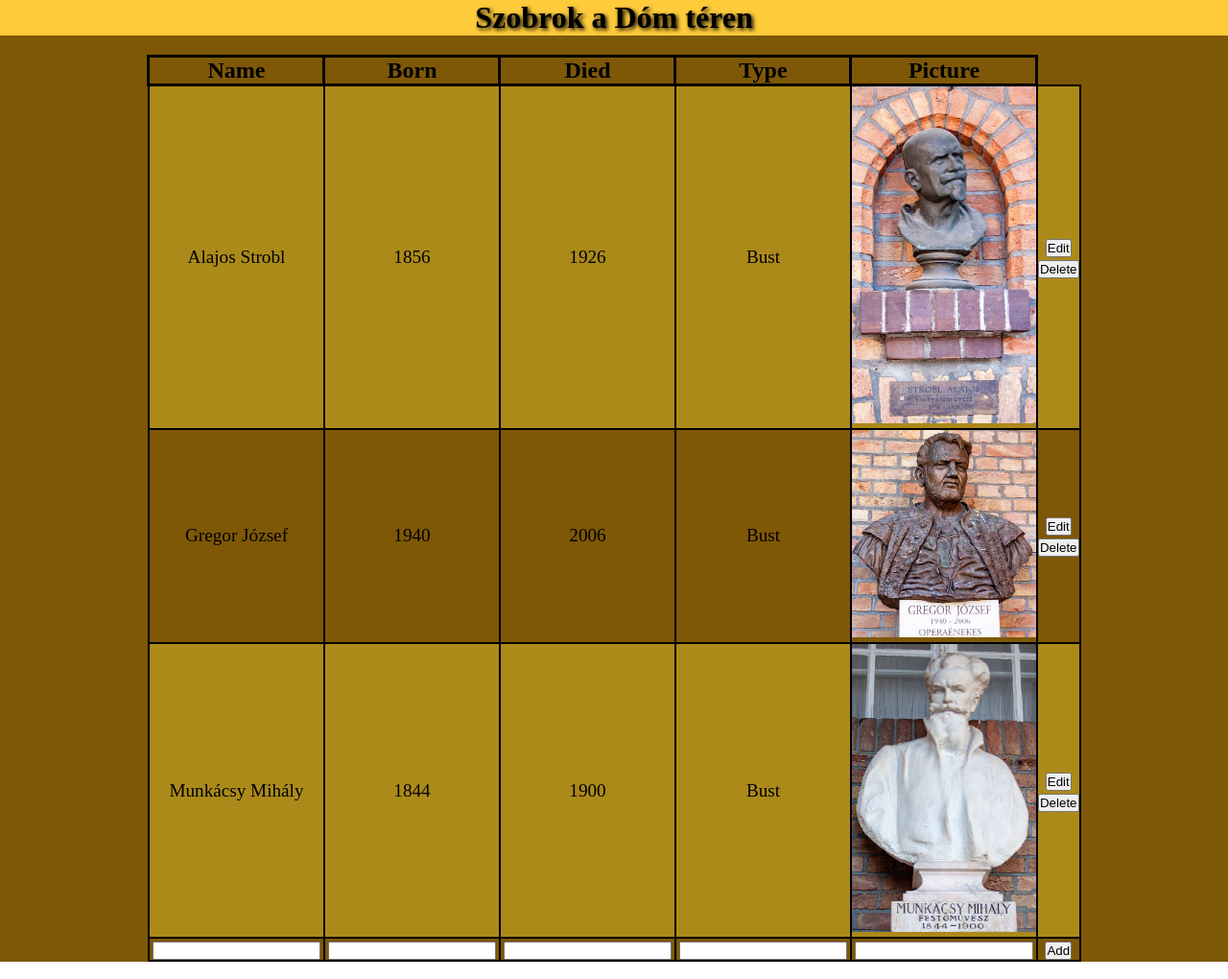
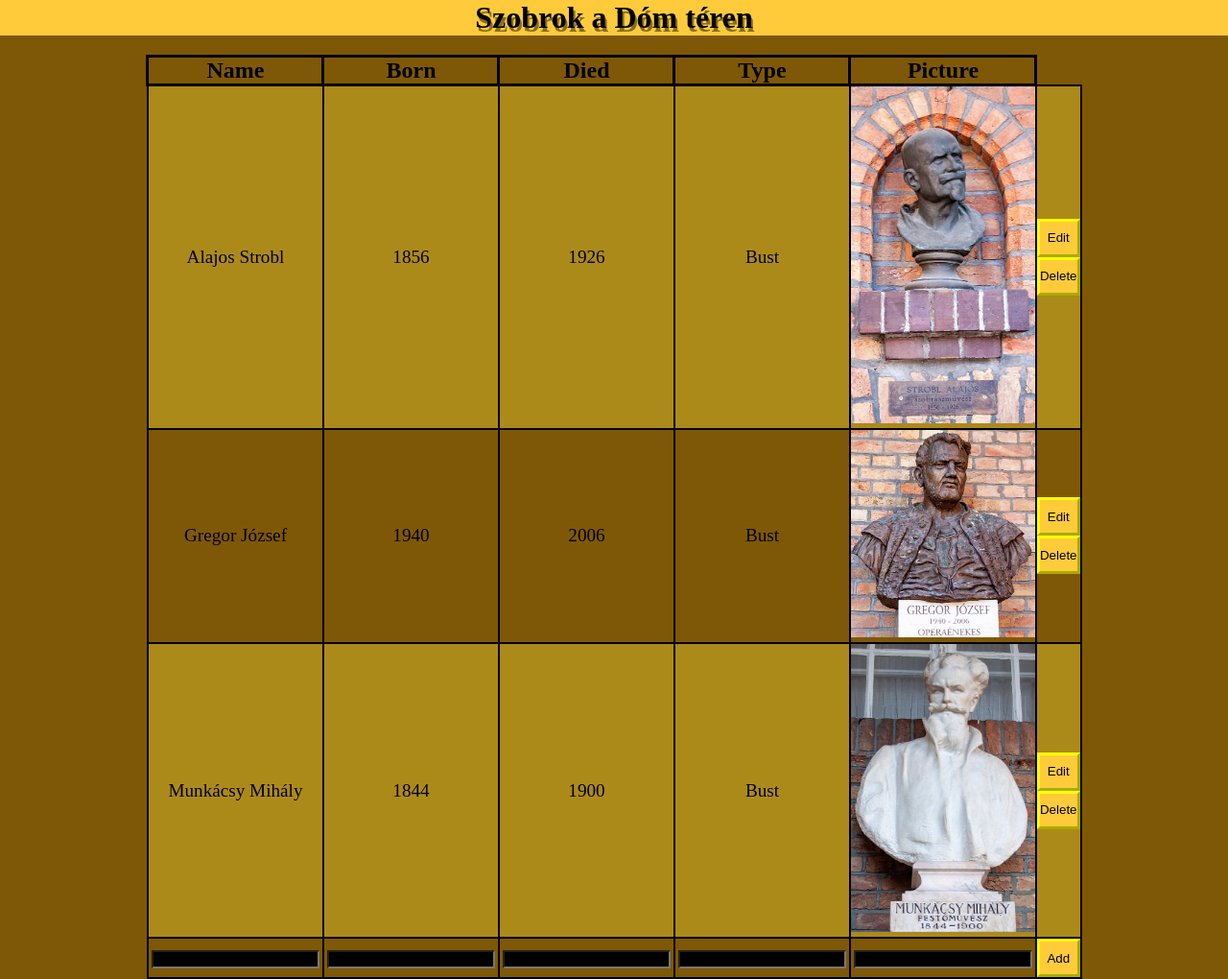
Before and after one commit to Viuviu42/15.feladat, a plain HTML site: page index.html in a window 1280 px wide. Shown: the whole page at 96% size. Drawn offline with Linux system fonts and the light colour scheme.

Commit message:
style improvements

```diff
--- a/style.css
+++ b/style.css
@@ -1,18 +1,22 @@
 *{
     margin: 0;
     padding: 0;
+
+}
+body{
+     background-color: rgb(126, 88, 6);
 }
 .container {
 
     display: grid;
     grid-template-columns: auto;
-    background-color: rgb(126, 88, 6);
+
 }
 #header{
     text-align: center;
     background-color: rgb(255, 203, 59);
     color: black;
-    text-shadow: 2px 2px 4px #000000;
+    text-shadow: 2px 4px #00000077;
     width: 100vw;
 
     margin-bottom: 20px;
@@ -37,3 +41,13 @@ tr:nth-of-type(even) {
 input{
     width: 95%;
 }
+button{
+    border: yellow outset;
+    background-color: rgb(255, 203, 59);
+    height: 5vh;
+    width: 100%;
+}
+input{
+    background-color: black;
+    color: white;
+}
```
